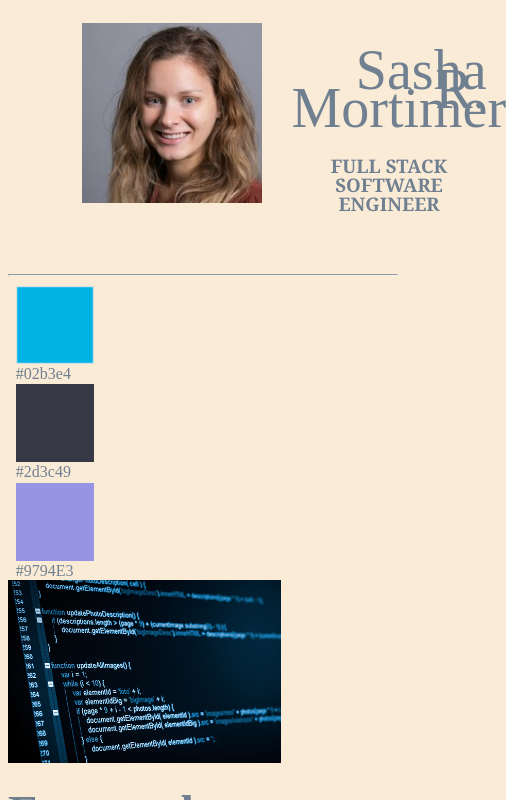
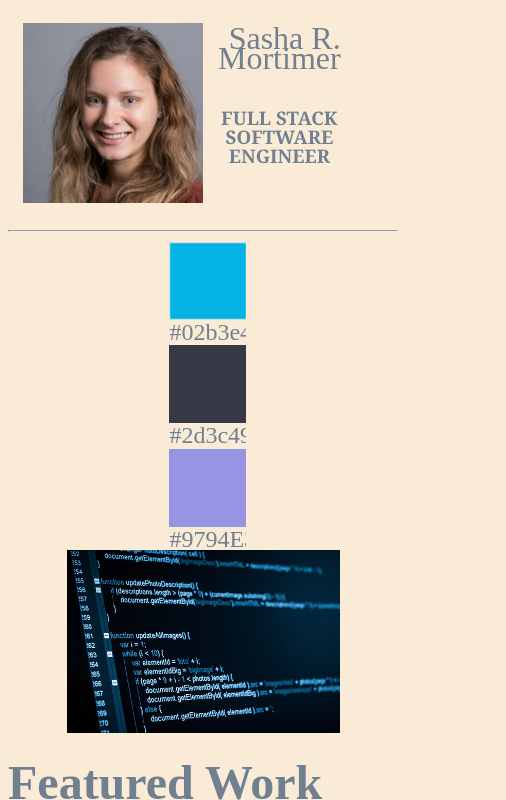
Before and after one commit to anolde/mortimer-portfolio, a plain HTML site: page html/index.html in a window 390 px wide. Shown: the top 800 px of the page, 506 px wide, since content can reach past the window. Drawn offline with Linux system fonts and the light colour scheme; a script that the page names is missing.

Commit message:
2nd Draft
add media queries for responsive design.

```diff
--- a/main.css
+++ b/css/main.css
@@ -3,6 +3,7 @@ aside {
   margin-left: 2%;
   display: flex;
   flex-direction: column;
+  overflow: hidden;
 }
 body {
   font-size: 16px;
@@ -17,6 +18,7 @@ header {
   order: 1;
   display: flex;
   justify-content: space-between;
+  overflow: hidden;
 }
 h1 {
   font-size: 3.5em;
@@ -27,8 +29,8 @@ h1 {
 
 h2 {
   font-size: 3em;
-  width: 50%;
   order: 0;
+  max-width: 100%;
 }
 
 h3 {
@@ -40,7 +42,7 @@ main {
   margin-top: 2%;
 }
 #home-page-img {
-  max-width: 70%;
+  width: 70%;
   align-self: flex-start;
   justify-self: stretch;
 }
@@ -65,7 +67,7 @@ main {
 }
 .featured-work {
   width: 100%;
-  margin-left: 10%;
+  /* margin-left: 10%; */
   display: flex;
   height: 30%;
   justify-content: space-around;
@@ -86,6 +88,7 @@ main {
   display: flex;
   flex-direction: row;
   justify-content: space-between;
+  overflow: hidden;
 }
 
 .right {
@@ -93,14 +96,44 @@ main {
 }
 
 @media screen and (max-width: 768px) {
+  h1 {
+    font-size: 2em;
+  }
+  h3 {
+    padding-top: 15%;
+  }
+  #home-page-img {
+    align-self: center;
+  }
+  .one {
+    font-size: 1.5em;
+    padding: 2%;
+  }
+  .two {
+    font-size: 1.5em;
+    padding: 2%;
+  }
+  .three {
+    font-size: 1.5em;
+    padding: 2%;
+  }
+  .left {
+    margin-left: auto;
+  }
+  .right {
+    margin-right: 30%;
+    padding: 0px;
+  }
   .main-container {
     flex-direction: column;
     justify-content: center;
+    align-items: center;
   }
   .featured-work {
     margin-left: 0px;
     flex-direction: column;
     justify-content: center;
+    align-items: center;
   }
 }
 
--- a/index.html
+++ b/html/index.html
@@ -8,14 +8,14 @@
     <link rel="shortcut icon" type="image/x-icon" href="favicon.ico" />
 
     <meta name="viewport" content="width=device-width, initial-scale=1">
-    <link rel="stylesheet" type="text/css" media="screen" href="main.css" />
+    <link rel="stylesheet" type="text/css" media="screen" href="../css/main.css" />
     <script src="main.js"></script>
 </head>
 
 <body>
     <header>
         <div class="left inner-header">
-            <img class="headshot" src="headshot.jpg" alt="professional headshot of Sasha Mortimer">
+            <img class="headshot" src="../img/headshot.jpg" alt="professional headshot of Sasha Mortimer">
 
         </div>
         <div class="right inner-header">
@@ -28,48 +28,48 @@
 
         </div>
     </header>
-    <br>
+    <!-- <> -->
     <hr>
     <main>
         <div class="main-container">
 
             <aside>
                 <!-- area for left pane images -->
-                <img class="aside-img one" src="blue.png" alt="solid blue tile">
+                <img class="aside-img one" src="../img/blue.png" alt="solid blue tile">
                 <div class="one">#02b3e4</div>
-                <img class="aside-img two" src="2d3c49.png" alt="solid greyish tile">
+                <img class="aside-img two" src="../img/2d3c49.png" alt="solid greyish tile">
                 <div class="two">#2d3c49</div>
-                <img class="aside-img three" src="9794E3.jpg" alt="solid lavendar tile">
+                <img class="aside-img three" src="../img/9794E3.jpg" alt="solid lavendar tile">
                 <div class="three">#9794E3</div>
             </aside>
-            <img id="home-page-img" src="home-img.jpg" alt="home icon code">
+            <img id="home-page-img" src="../img/home-img.jpg" alt="home icon code">
             <!-- bottom display of projects -->
         </div>
         <h2>Featured Work</h2>
         <hr>
-        <br />
         <section class="featured-work">
             <div class="project one">
-                <img src="female.png" alt="female sign">
-                <div>Project 1</div>
-                <br>
+                <img src="../img/female.png" alt="female sign">
+                <p>Project 1</p>
+                <!-- <> -->
                 <a href="www.google.com">View the GithubProject</a>
             </div>
-            <br />
-            <br />
+            <!-- < />
+            < /> -->
             <div class="project two">
-                <img id="movie" src="movie-icon.png" alt="black and white film icon">
-                <div>Movie Website</div>
-                <br>
+                <img id="movie" src="../img/movie-icon.png" alt="black and white film icon">
+                <p>Movie Website</p>
                 <a href="https://github.com/anolde/movie-website">View the Github Project</a>
             </div>
             <div class="project three">
-                <img src="computer.png" alt="computer outline">
-                <div>Portfolio Design</div>
-                <br>
+                <img src="../img/computer.png" alt="computer outline">
+                <p>Portfolio Design</p>
                 <a href="https://github.com/anolde/mortimer-portfolio">View the Github Project</a>
             </div>
         </section>
+        <footer>
+            <caption>Author: Sasha R. Mortimer</caption>
+        </footer>
     </main>
 </body>
 
```
Also changed, not shown: img/2d3c49.png (renamed from 2d3c49.png), img/9794E3.jpg (renamed from 9794E3.jpg), img/blue.png (renamed from blue.png), img/computer.png (renamed from computer.png), img/female.png (renamed from female.png), img/headshot.jpg (renamed from headshot.jpg), img/home-img.jpg (renamed from home-img.jpg), img/movie-icon.png (renamed from movie-icon.png).
